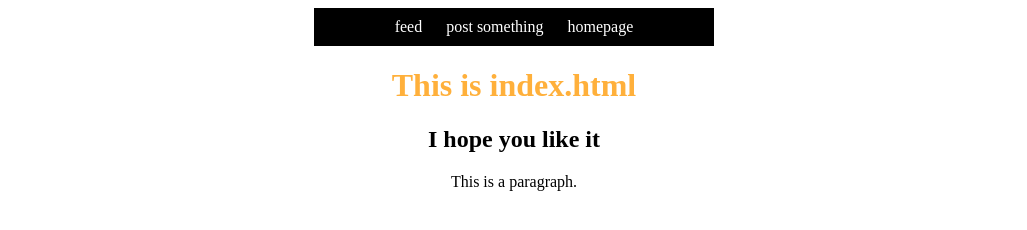
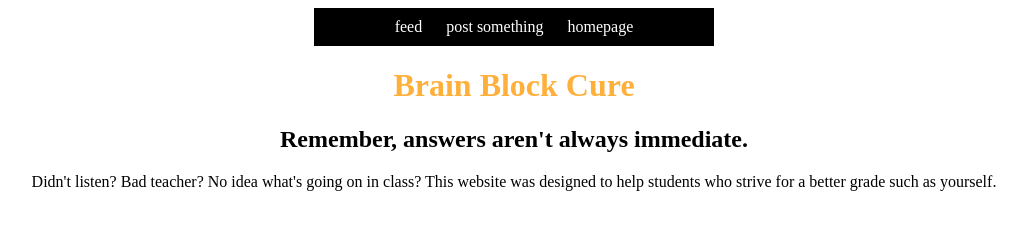
Before and after one commit to girlcodeakl/mcauley2017, a website: page public/index.html in a window 1280 px wide. Shown: the whole page, without its empty margins (126-1153 px from the left). Drawn offline with Linux system fonts and the light colour scheme.

Commit message:
We came up with a final pararaph and name for the app.
Blah blah

```diff
--- a/public/index.html
+++ b/public/index.html
@@ -10,9 +10,9 @@
           <a href="post.html">post something</a>
           <a href="index.html"> homepage</a>
         </div>
-      <h1>This is index.html</h1>
-      <h2>I hope you like it</h2>
-      <p>This is a paragraph.</p>
+      <h1>Brain Block Cure</h1>
+      <h2>Remember, answers aren't always immediate.</h2>
+      <p>Didn't listen? Bad teacher? No idea what's going on in class? This website was designed to help students who strive for a better grade such as yourself. </p>
 
   </body>
 </html>
```
